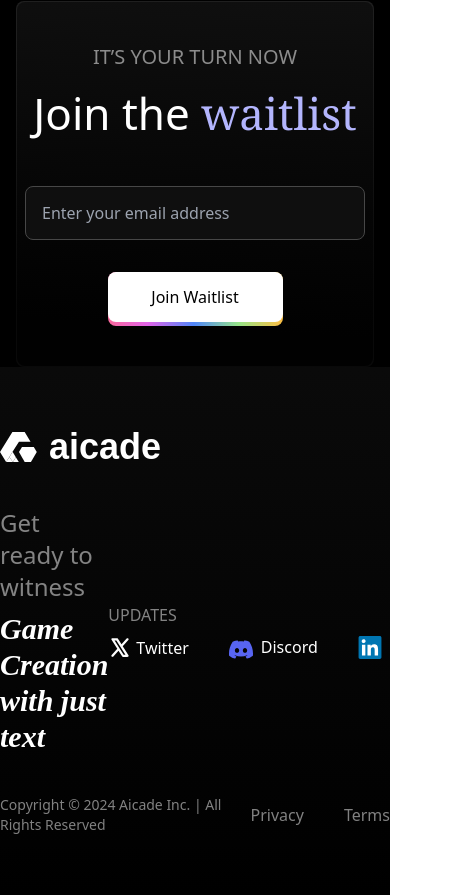
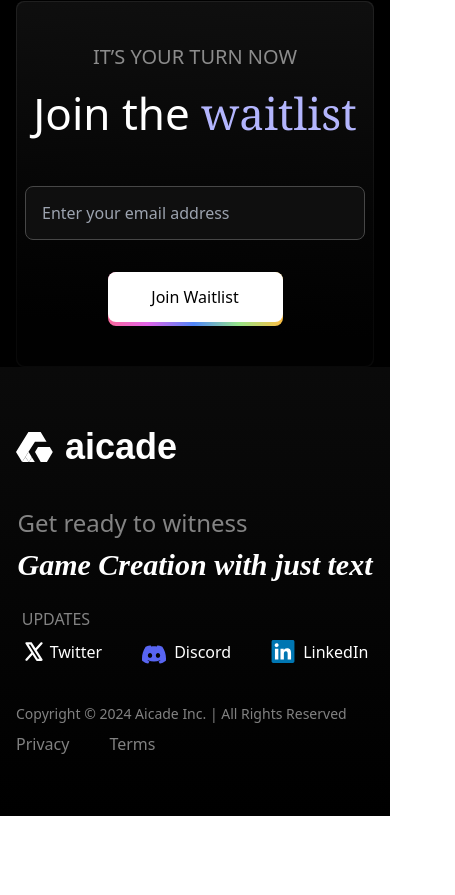
Before and after one commit to SumitabhBraincade/community_page, a Next.js app: page / in a window 390 px wide. Shown: the part 2409-3304 px from the top of the page, 455 px wide, since content can reach past the window. After the commit the page ends 3225 px from the top, so only its background shows below. Built offline with nearby package versions, Linux system fonts and the light colour scheme.

Commit message:
added_responsiveness

```diff
--- a/src/app/components/Footer.tsx
+++ b/src/app/components/Footer.tsx
@@ -9,7 +9,7 @@
           "linear-gradient(180deg, rgba(20, 20, 20, 0.5) 0%, rgba(0, 0, 0, 0.5) 100%)",
       }}
     >
-      <div className="h-full w-full flex flex-col gap-10 justify-between md:max-w-[1100px] py-[60px]">
+      <div className="h-full w-full flex flex-col gap-10 justify-between md:max-w-[1100px] px-4 py-[60px]">
         <div className="flex gap-3 items-center">
           <svg
             width="37"
@@ -43,7 +43,7 @@
             aicade
           </p>
         </div>
-        <div className="flex justify-between items-center">
+        <div className="flex flex-col md:flex-row gap-6 justify-between items-center">
           <div className="flex flex-col gap-2">
             <p className="text-[#fdfdfd82] text-2xl font-sans">
               Get ready to witness
@@ -122,7 +122,7 @@
             </div>
           </div>
         </div>
-        <div className="flex justify-between items-center">
+        <div className="flex flex-col gap-2 md:flex-row justify-between md:items-center">
           <div>
             <p className="font-medium text-[#fdfdfd82] text-sm">
               Copyright © 2024 Aicade Inc. | All Rights Reserved
```
